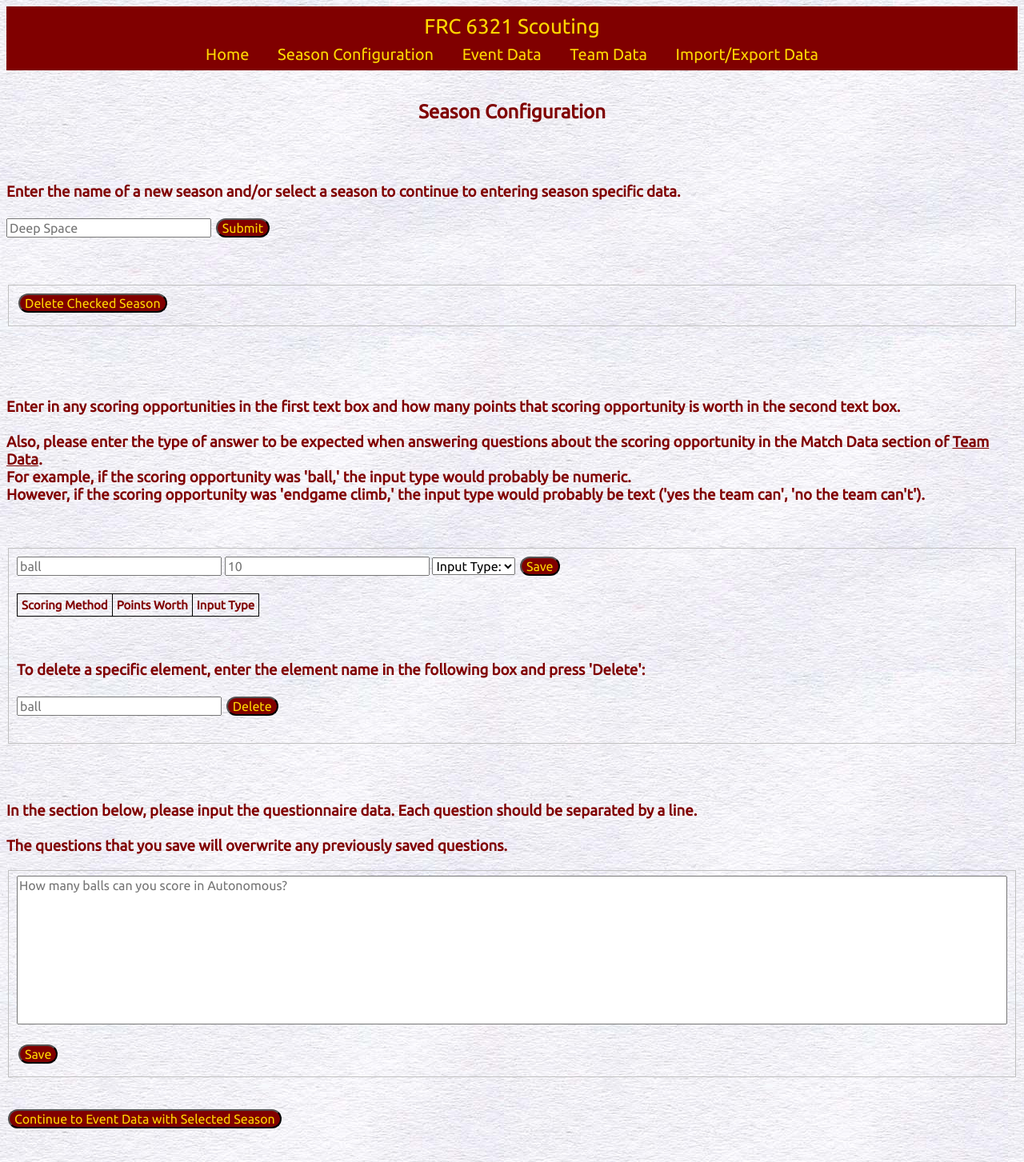
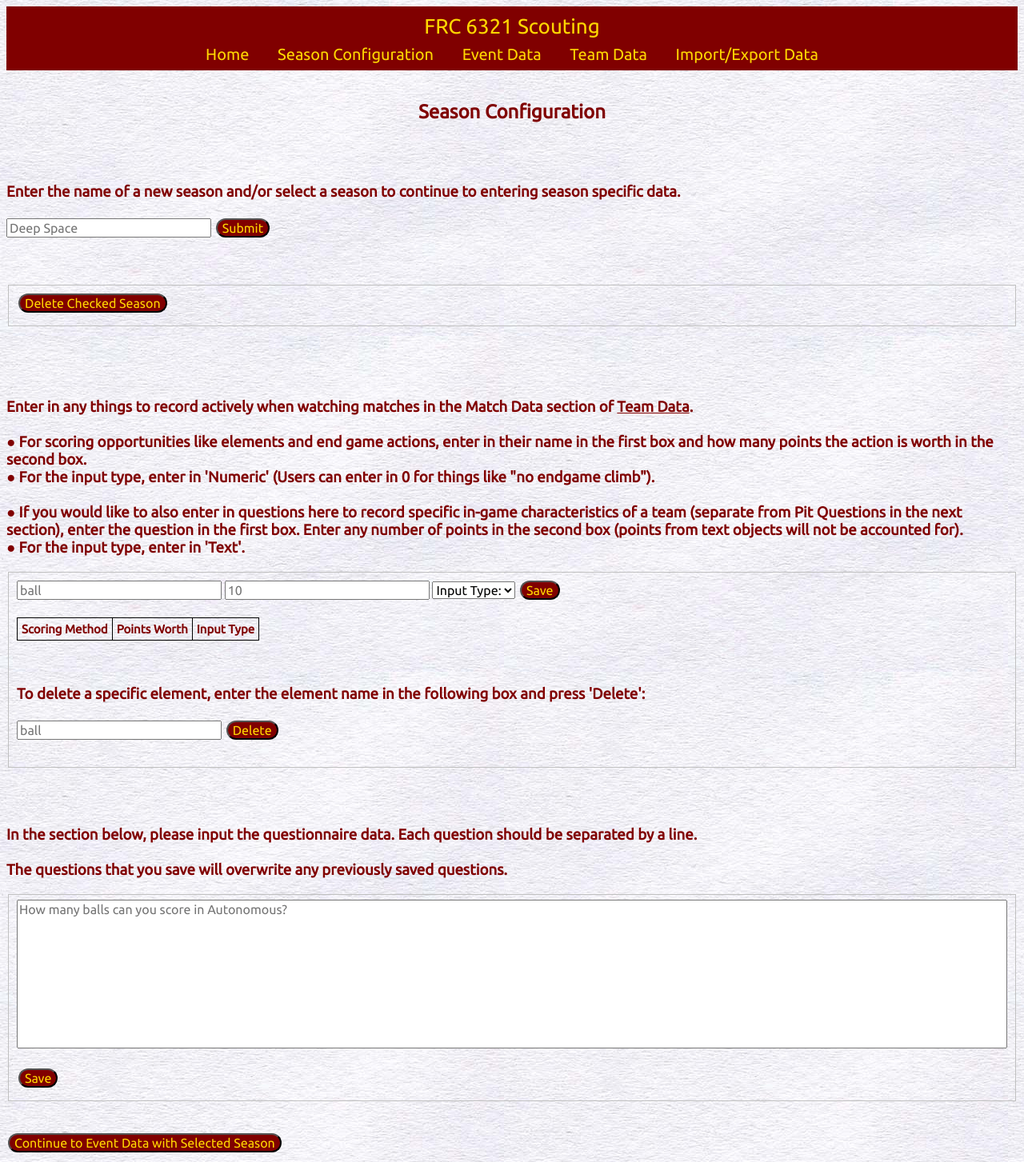
Before and after one commit to Team6321/Scouting_App, a Jekyll site: the page built from season-config.html, in a window 1280 px wide. Shown: the whole page at 80% size. Built offline with Jekyll 4.4.1, drawn with Linux system fonts in a browser that asks for light colours.

Commit message:
Edited HTML of the season config page
- edited HTML of season config page to reflect feedback from the team

```diff
--- a/season-config.html
+++ b/season-config.html
@@ -15,14 +15,16 @@ layout: basic
 <br><br><br><br>
 <h3 id = "seasonQuestionsTitle" style = "text-align: center"></h3>
 
-<h3>Enter in any scoring opportunities in the first text box and how many points that scoring opportunity is worth in the second text box.
-    <br><br>
-    Also, please enter the type of answer to be expected when answering questions about the scoring opportunity in
-    the Match Data section of <a href='/event-data.html'>Team Data</a>.<br>
-    For example, if the scoring opportunity was 'ball,' the input type would probably be numeric. <br>
-    However, if the scoring opportunity was 'endgame climb,' the input type would probably be text ('yes the team can', 'no the team can't').
+<h3>Enter in any things to record actively when watching matches in
+    the Match Data section of <a href='/event-data.html'>Team Data</a>. <br><br>
+    ● For scoring opportunities like elements and end game actions, enter in their name in the first box and how many points the
+    action is worth in the second box.<br>
+    ● For the input type, enter in 'Numeric' (Users can enter in 0 for things like "no endgame climb").<br><br>
+    ● If you would like to also enter in questions here to record specific in-game characteristics of a team
+    (separate from Pit Questions in the next section), enter the question in the first box.
+    Enter any number of points in the second box (points from text objects will not be accounted for).<br>
+    ● For the input type, enter in 'Text'.
 </h3>
-<br><br>
 <fieldset id = "scoringOpportunities">
     <input type="text" id="elementKey" class='js_clear_on_load' placeholder="ball">
     <input type="number" id="elementPoints" class='js_clear_on_load' placeholder = "10">
```
